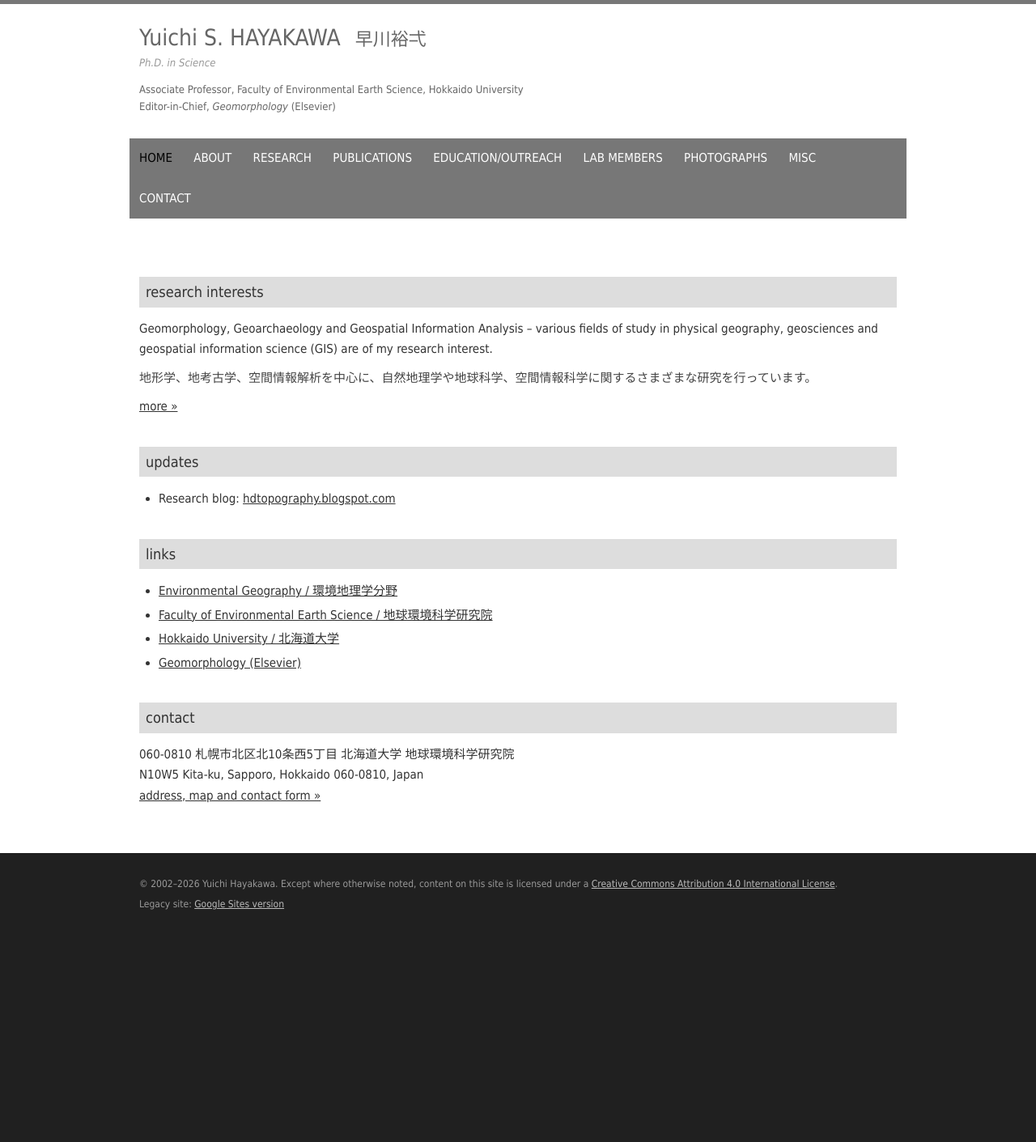
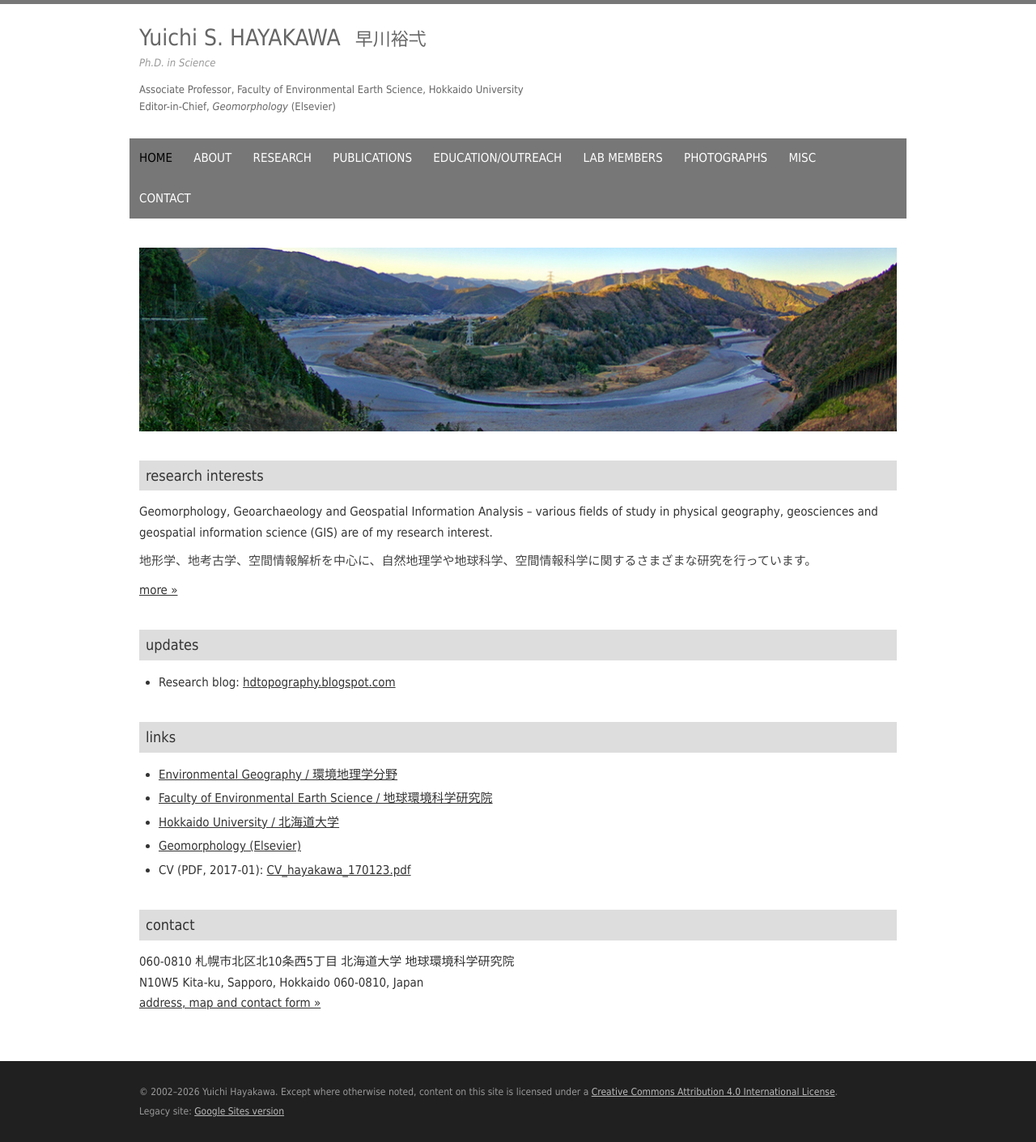
Before and after one commit to yshayakawa/yshayakawa.github.io, a Jekyll site: the page built from index.md, in a window 1280 px wide. Shown: the whole page at 81% size. Built offline with Jekyll 4.4.1, drawn with Linux system fonts in a browser that asks for light colours; before the commit the page ends 1155 px from its top, so only the background shows below that.

Commit message:
home: add legacy banner slideshow and CV links
Co-Authored-By: Claude Sonnet 5.5 <noreply@anthropic.com>
Claude-Session: https://claude.ai/code/session_01JWRX1vWjCy294m94rPs83z

```diff
--- a/index.md
+++ b/index.md
@@ -3,6 +3,22 @@ layout: default
 title: home
 permalink: /
 ---
+
+<div class="banner" style="margin:0 0 1.2em">
+  <img id="banner-img" src="{{ '/assets/legacy/rotate/100207_meander_oi_950x230.jpg' | relative_url }}" alt="" style="width:100%;height:auto;display:block">
+</div>
+<script>
+(function () {
+  var imgs = [
+    "{{ '/assets/legacy/rotate/100207_meander_oi_950x230.jpg' | relative_url }}",
+    "{{ '/assets/legacy/rotate/111128_aneyoshi_950x230.jpg' | relative_url }}",
+    "{{ '/assets/legacy/rotate/08032627_niagara_950x230.jpg' | relative_url }}"
+  ];
+  var el = document.getElementById('banner-img'), i = Math.floor(Math.random() * imgs.length);
+  el.src = imgs[i];
+  setInterval(function () { i = (i + 1) % imgs.length; el.src = imgs[i]; }, 6000);
+})();
+</script>
 
 ## research interests
 
@@ -22,6 +38,7 @@ Geomorphology, Geoarchaeology and Geospatial Information Analysis &ndash; variou
 - [Faculty of Environmental Earth Science / 地球環境科学研究院](https://www.ees.hokudai.ac.jp/index.php?easiestml_lang=en)
 - [Hokkaido University / 北海道大学](https://www.global.hokudai.ac.jp/)
 - [Geomorphology (Elsevier)](https://www.sciencedirect.com/journal/geomorphology)
+- CV (PDF, 2017-01): [CV_hayakawa_170123.pdf]({{ '/assets/files/CV_hayakawa_170123.pdf' | relative_url }})
 
 ## contact
 
```
